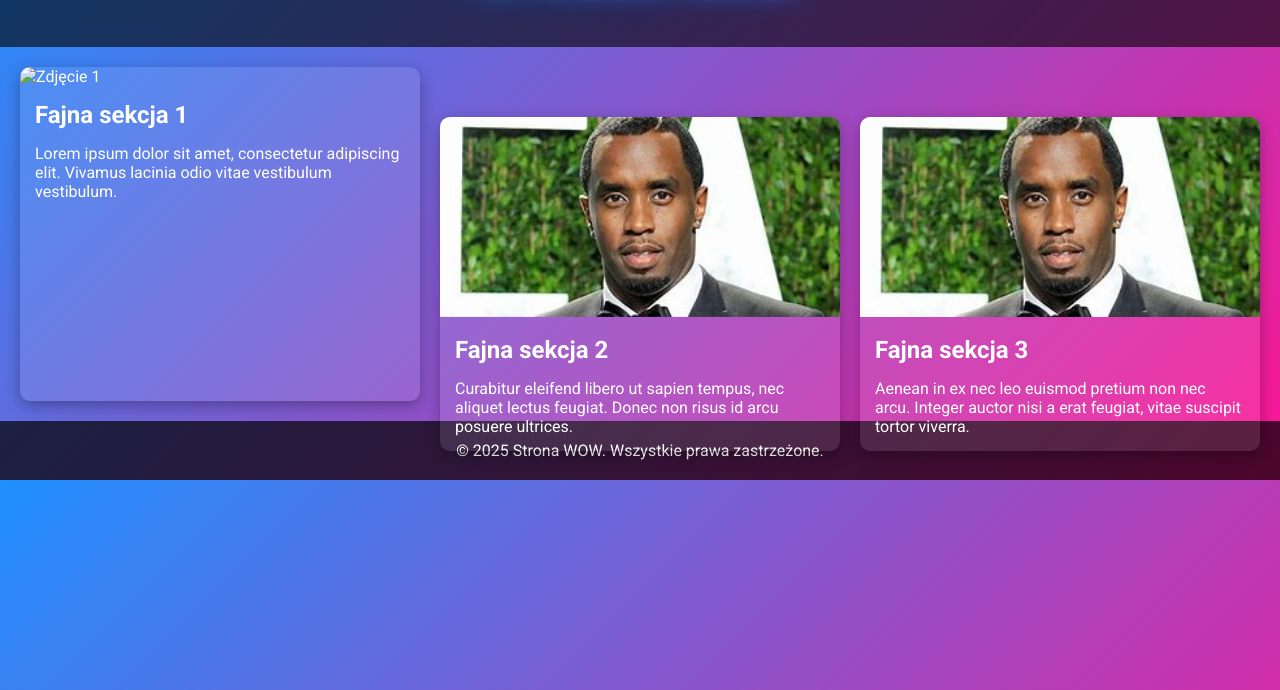
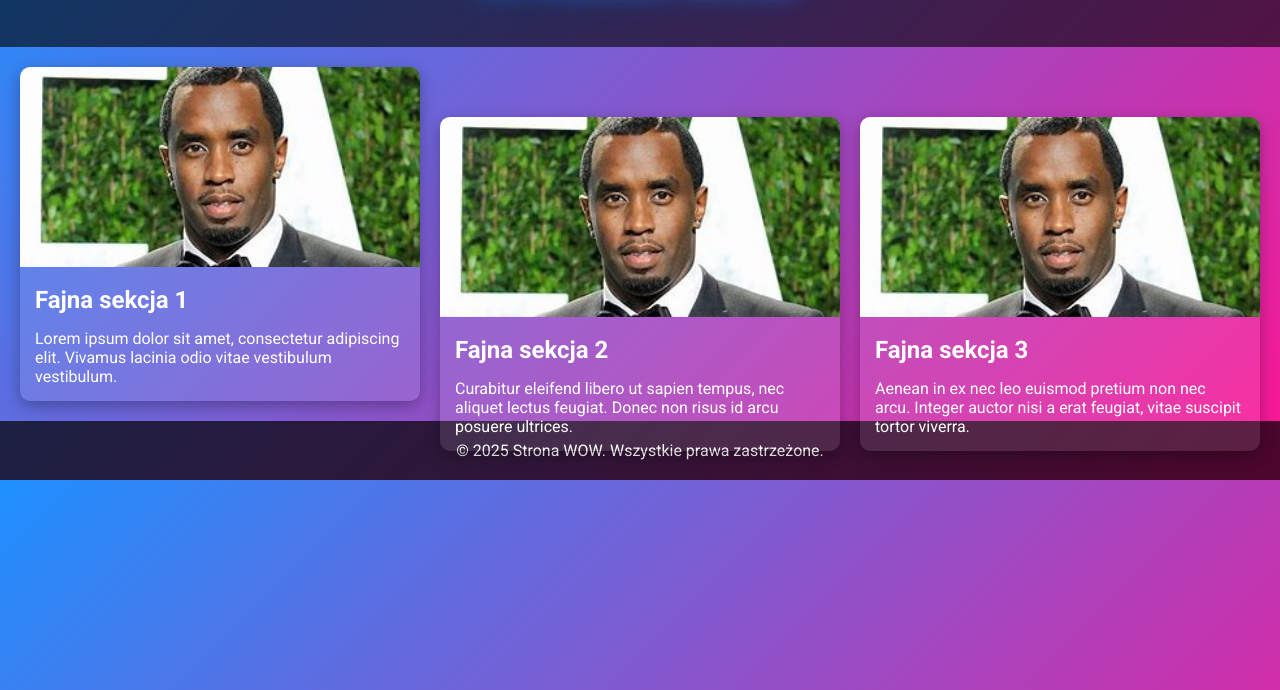
Before and after one commit to Domcio06/my-website, a plain HTML site: page index.html in a window 1280 px wide. Shown: the part 110-800 px from the top of the page. Drawn offline with nearby package versions, Linux system fonts and the light colour scheme.

Commit message:
Update index.html

```diff
--- a/index.html
+++ b/index.html
@@ -79,7 +79,7 @@
 
     <div class="container">
         <div class="card">
-            <img src="diddy.jpg/300" alt="Zdjęcie 1">
+            <img src="diddy.jpg" alt="Zdjęcie 1">
             <h2>Fajna sekcja 1</h2>
             <p>Lorem ipsum dolor sit amet, consectetur adipiscing elit. Vivamus lacinia odio vitae vestibulum vestibulum.</p>
         </div>
```
